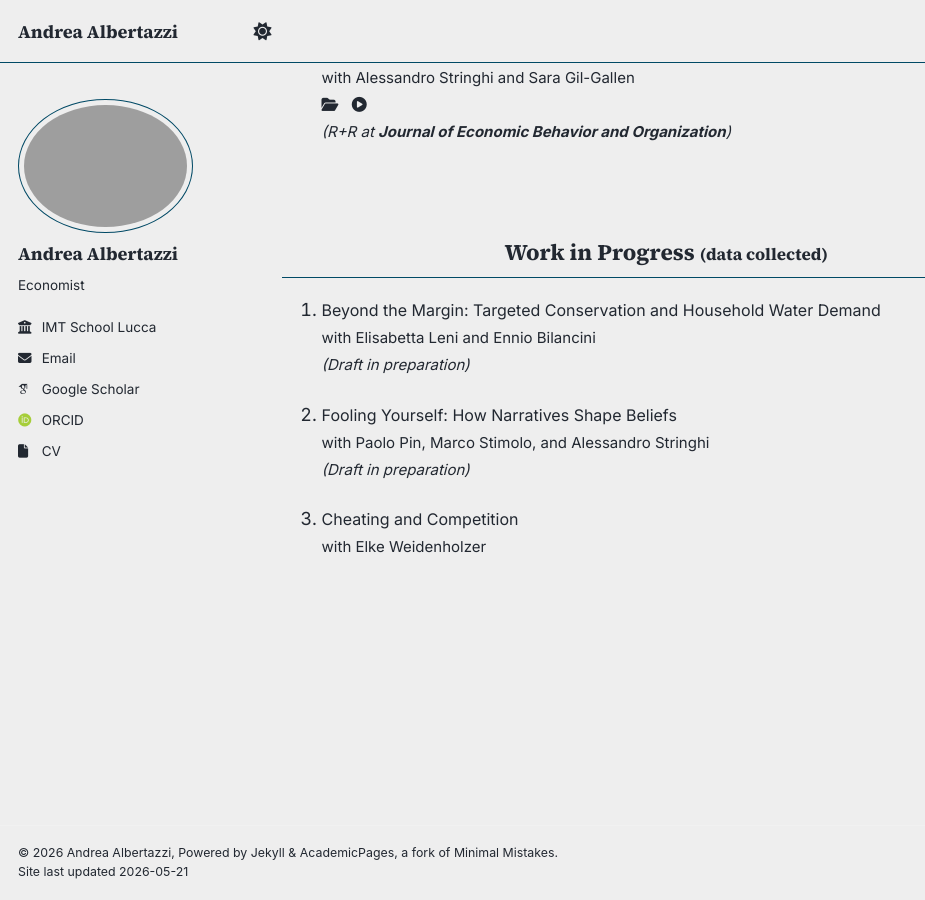
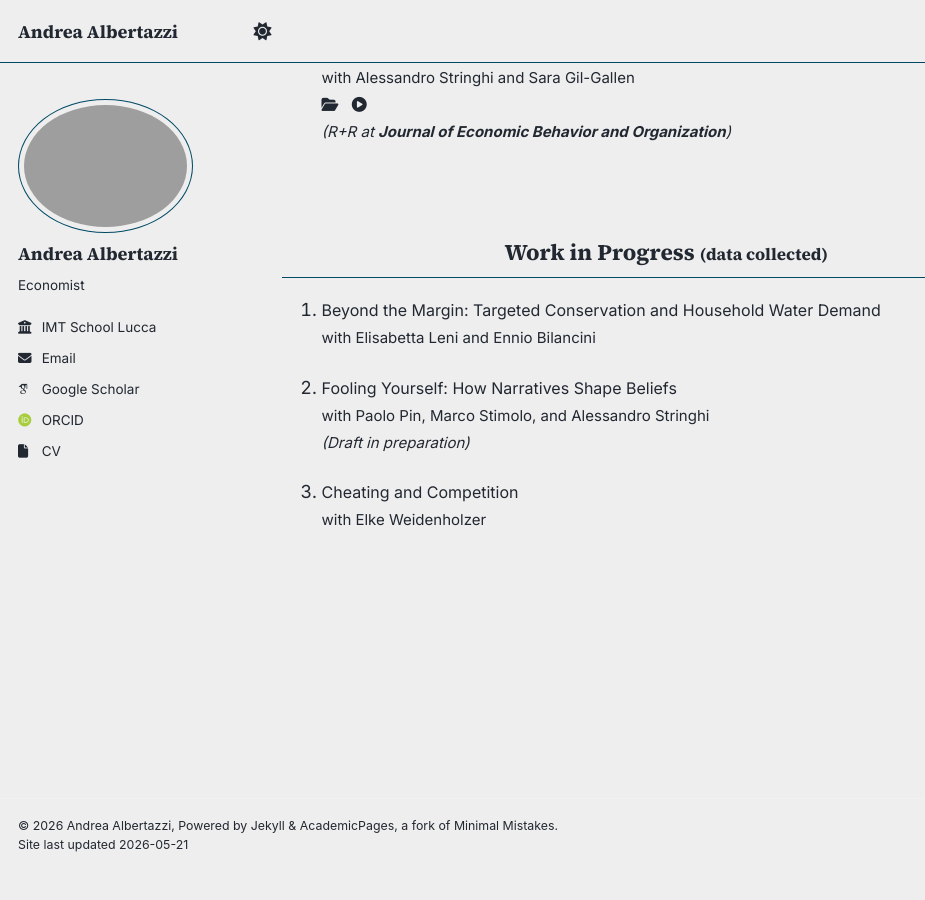
Before and after one commit to tazze87/tazze87.github.io, a Jekyll site: the page built from _pages/about.md, in a window 1280 px wide and 900 px high, scrolled down 940 px. Shown: the whole window, without its empty margins (0-925 px from the left). Built offline with Jekyll 4.4.1, drawn with Linux system fonts in a browser that asks for light colours; some web fonts are replaced; a script that is not in the unit is left out; after the commit the page ends 1813 px from its top, so only the background shows below that.

Commit message:
Update about.md

```diff
--- a/_pages/about.md
+++ b/_pages/about.md
@@ -93,13 +93,12 @@ author_profile: true
     </span>
 
 <br>
-
 <h2 style="text-align:center;">Work in Progress <small>(data collected)</small></h2>
-1. <span style="font-size:16px;">Beyond the Margin: Targeted Conservation and Household Water Demand</span><br>
+1. <a href="/files/Beyond the Margin_V1.pdf" target="_blank" rel="noopener noreferrer" style="font-size:16px;">
+     Beyond the Margin: Targeted Conservation and Household Water Demand</a><br>
     <span style="font-size:15px;">
     with <a href="https://sites.google.com/view/elisabettaleni/home" target="_blank" rel="noopener noreferrer">Elisabetta Leni</a>
     and <a href="https://sites.google.com/site/enniobilancini/home" target="_blank" rel="noopener noreferrer">Ennio Bilancini</a>
-         <br>*(Draft in preparation)*
     </span>
 
 2. <span style="font-size:16px;">Fooling Yourself: How Narratives Shape Beliefs</span><br>
```
